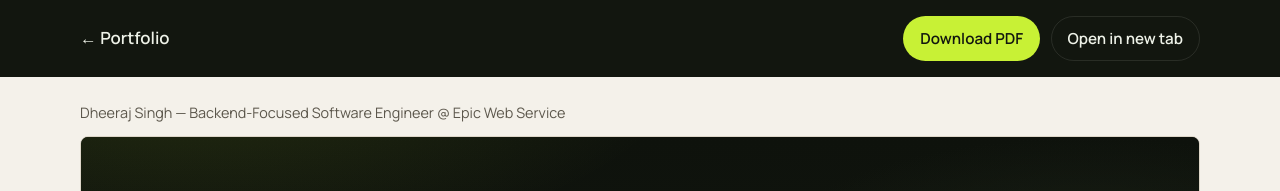
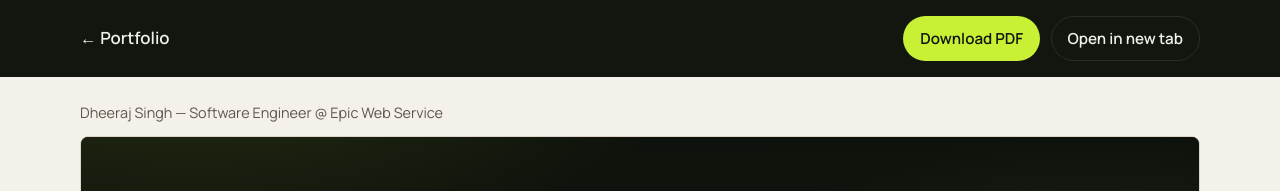
Before and after one commit to dheeraj0808/Portfolio, a Next.js app: page /resume in a window 1280 px wide. Shown: the top 191 px of the page. Built offline with nearby package versions, Linux system fonts and the light colour scheme.

Commit message:
chore: update resume and site data with expanded full-stack experience

```diff
--- a/src/data/site.ts
+++ b/src/data/site.ts
@@ -2,7 +2,7 @@ export const site = {
   name: "Dheeraj Singh",
   handle: "dheeraj0808",
   npmHandle: "dheeraj08",
-  title: "Backend-Focused Software Engineer",
+  title: "Software Engineer",
   company: "Epic Web Service",
   email: "dheerajsingh1939@gmail.com",
   location: "Mohali, Punjab",
@@ -10,10 +10,10 @@ export const site = {
   npm: "https://www.npmjs.com/~dheeraj08",
   hireable: true,
   tagline:
-    "Backend engineer shipping NestJS platforms — RBAC, payments, and data models that stay maintainable under real studio traffic.",
+    "Software Engineer who builds and ships production systems end to end in TypeScript — Node.js/NestJS backends and React/Next.js frontends.",
   about: [
-    "Software Engineer L-1 at Epic Web Service (Mohali). I own backend systems for Wenuru: NestJS modules, Sequelize data models, JWT/RBAC, Razorpay webhooks, and push delivery for 10+ studios.",
-    "B.Tech (IT), Chandigarh Engineering College, Landran (8.1 CGPA). I publish India-focused NPM packages as dheeraj08 and keep sharpening system design + DSA.",
+    "Software Engineer at Epic Web Service (Mohali). I build and ship production systems end to end in TypeScript — Node.js/NestJS backends, Sequelize/MySQL data models, and React/Next.js frontends.",
+    "Shipped a 20+ module SaaS platform serving 200+ live studios, a live production spaces marketplace (Wenuru) with 1,000+ users, and 4 open-source npm packages with 1,000+ weekly downloads.",
   ],
   systems: [
     {
@@ -34,20 +34,22 @@ export const site = {
     },
   ],
   skills: {
+    Languages: ["TypeScript", "JavaScript (ES6+)", "SQL", "Java", "C++"],
     Backend: [
+      "Node.js",
       "NestJS",
-      "Node.js",
       "Express.js",
       "REST APIs",
-      "JWT",
+      "JWT / OAuth",
       "RBAC",
-      "DTO validation",
+      "Webhooks",
+      "WebSockets",
+      "Sequelize ORM",
     ],
-    Data: ["Sequelize", "MySQL / SQL", "MongoDB", "Query optimization"],
-    Payments: ["Razorpay", "Webhooks", "Signature verification"],
-    Frontend: ["React", "Next.js", "JavaScript", "TypeScript", "HTML5", "CSS"],
+    Frontend: ["React.js", "Next.js", "HTML5", "CSS3", "Tailwind CSS", "Responsive UI"],
+    Databases: ["MySQL", "MongoDB", "Query optimization"],
+    "Cloud & DevOps": ["AWS (EC2)", "Linux", "Nginx", "PM2", "Git", "GitHub Actions", "Postman"],
     OpenSource: ["NPM (dheeraj08)", "MIT packages", "Semantic versioning"],
-    Exploring: ["Expo / React Native", "System design", "DSA"],
   },
   experience: [
     {
@@ -55,27 +57,19 @@ export const site = {
       employmentType: "Full-time · On-site",
       location: "Mohali, Punjab",
       period: "Jun 2025 — Present",
-      tenure: "1 yr 3 mos",
       roles: [
         {
-          role: "Software Engineer L-1",
-          period: "Dec 2025 — Present",
-          skills: ["NestJS", "Node.js"],
+          role: "Software Engineer",
+          period: "Jun 2025 — Present",
+          skills: ["NestJS", "Node.js", "TypeScript", "Sequelize", "MySQL", "AWS"],
           points: [
-            "Designed and shipped Wenuru studio management platform serving 10+ studios with 20+ feature modules on NestJS, TypeScript, and Sequelize (SQL).",
-            "Architected 4-tier RBAC (Super Admin, Studio Owner, Manager, Crew) with JWT auth, guards, and studio-scoped permissions.",
-            "Integrated Razorpay with secure webhook handling for order capture, signature verification, and transaction reconciliation.",
-            "Built cross-platform push notifications with device token management (iOS/Android) and last-active tracking.",
-            "Optimized Sequelize associations and high-traffic queries; enforced DTO validation and guard-level checks across routes.",
-          ],
-        },
-        {
-          role: "Software Trainee",
-          period: "Jun 2025 — Dec 2025",
-          skills: ["HTML5", "CSS", "JavaScript"],
-          points: [
-            "Built foundational web UI skills (HTML5, CSS) while ramping onto the production Node.js / NestJS stack.",
-            "Contributed to internal tools and feature work under mentorship before promotion to Software Engineer L-1.",
+            "Designed, owned and shipped a full Studio Management Platform end to end — 20+ feature modules serving 200+ live studios — in TypeScript (NestJS backend, Sequelize/MySQL data layer).",
+            "Designed and maintained REST APIs, data models and schemas that other modules build on; enforced DTO validation and guard-level checks for correctness and security.",
+            "Built a 4-tier role-based, tenant-scoped access control system (Super Admin, Owner, Manager, Crew) with JWT auth and NestJS guards, enforcing row-level permissions on every route.",
+            "Optimized SQL queries and ORM associations, cutting response latency on high-traffic endpoints by ~60% under load.",
+            "Integrated Razorpay payments with secure webhook handling, signature verification and transaction reconciliation.",
+            "Built a cross-platform (iOS/Android) push-notification service with device-token management and last-active targeting.",
+            "Deployed services on AWS EC2 (Linux, Nginx, PM2, SSL) and debugged live production issues by tracing logs and reproducing requests to fix root causes.",
           ],
         },
       ],
@@ -122,7 +116,7 @@ export const site = {
       school: "Chandigarh Engineering College",
       degree: "Bachelor of Technology — BTech, Information Technology",
       period: "Jun 2021 — Jun 2025",
-      grade: "8.1 CGPA",
+      grade: "8.10 CGPA",
       location: "Landran (CGC)",
     },
   ],
```
Also changed, not shown: 1 other file (tests, documents, lock files or other folders).
